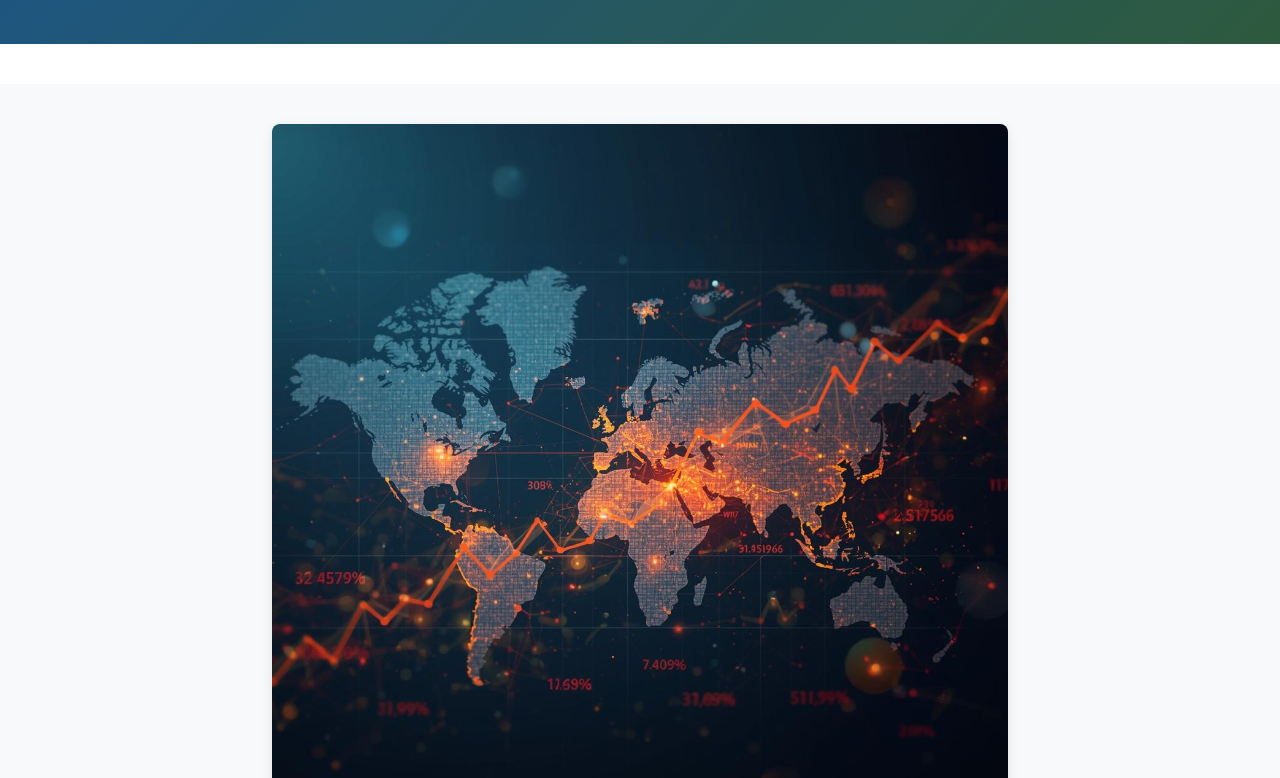
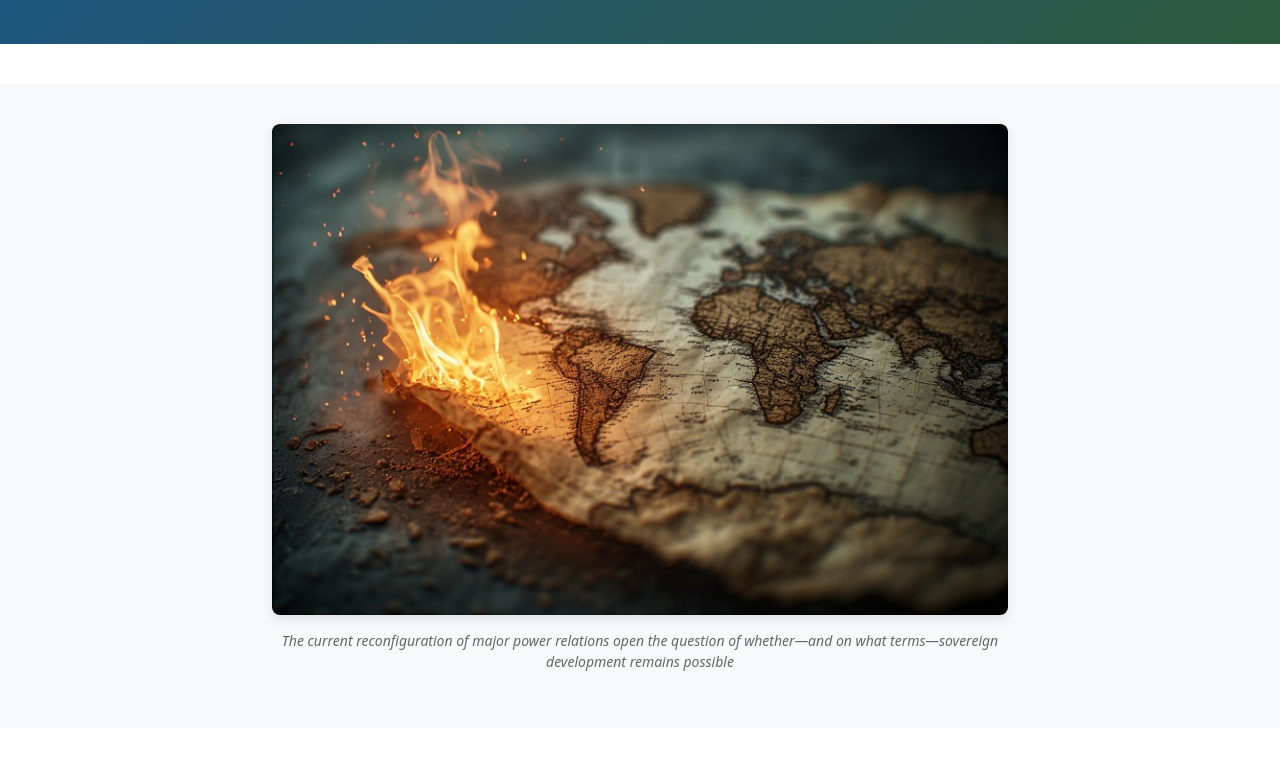
Before and after one commit to jorgegomezs-source/The-Interegnum, a website: page Where-the-world-is-heading-in-2026.html in a window 1280 px wide. Shown: the part 450-1228 px from the top of the page. Drawn offline with nearby package versions, Linux system fonts and the light colour scheme.

Commit message:
new image article7

```diff
--- a/Where-the-world-is-heading-in-2026.html
+++ b/Where-the-world-is-heading-in-2026.html
@@ -323,7 +323,7 @@
           <div class="row">
             <div class="col-lg-8 offset-lg-2">
               <img
-                src="assets/img/graphic representation of global economy 2026 in base to statistics.jpg"
+                src="assets/img/ancient map on fire.jpeg"
                 alt="Global Economic Trends 2026"
                 class="article-page__featured-image"
               />
```
Also changed, not shown: index.html (+1 -1 lines), assets/img/ancient map on fire.jpeg (added).
